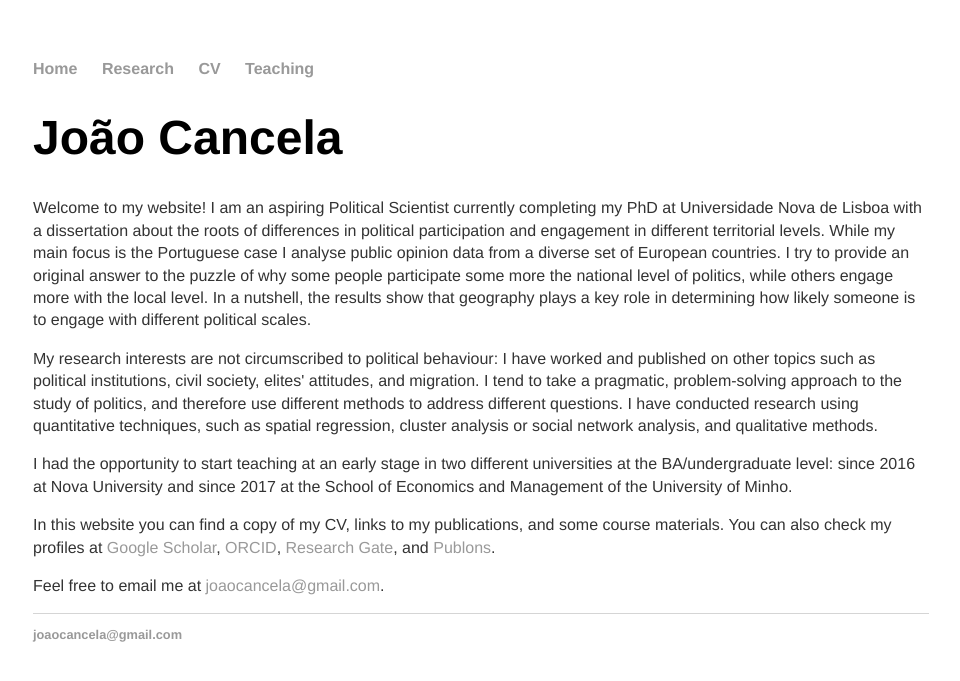
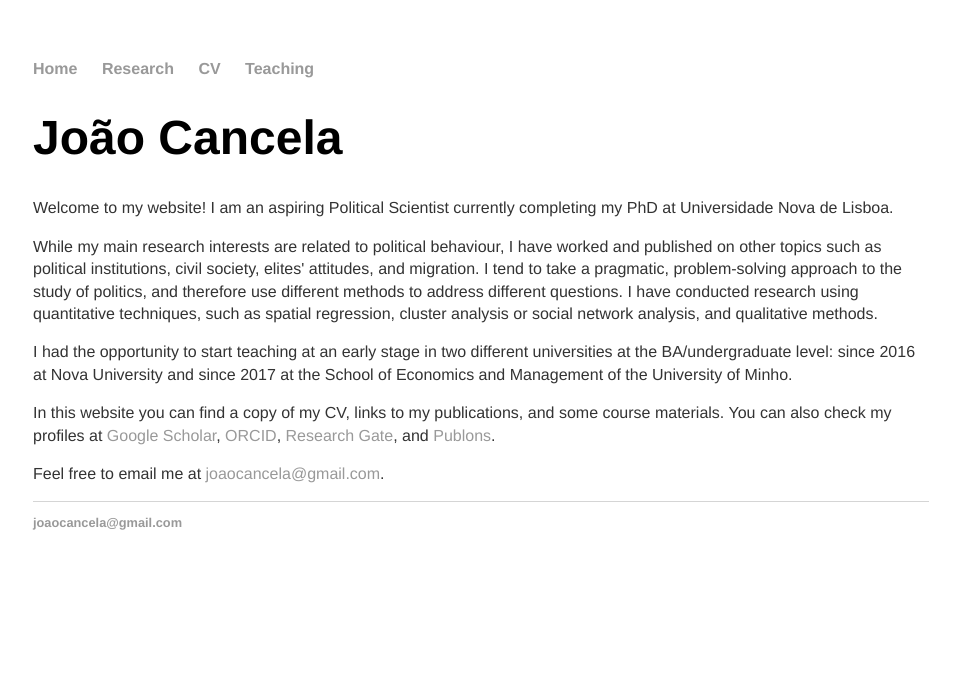
Before and after one commit to joaocancela/joaocancela.github.io, a Jekyll site: the page built from index.html, in a window 1280 px wide. Shown: the top 681 px of the page, without its empty margins (159-1119 px from the left). Built offline with Jekyll 4.4.1, drawn with Linux system fonts in a browser that asks for light colours.

Commit message:
Update index.html

```diff
--- a/index.html
+++ b/index.html
@@ -4,8 +4,8 @@
 ---
 <div class="blurb">
 	<h1>João Cancela</h1>
-	<p>Welcome to my website! I am an aspiring Political Scientist currently completing my PhD at Universidade Nova de Lisboa with a dissertation about the roots of differences in political participation and engagement in different territorial levels.  While my main focus is the Portuguese case I analyse public opinion data from a diverse set of European countries. I try to provide an original answer to the puzzle of why some people participate some more the national level of politics, while others engage more with the local level. In a nutshell, the results show that geography plays a key role in determining how likely someone is to engage with different political scales. </p>
-	<p> My research interests are not circumscribed to political behaviour: I have worked and published on other topics such as political institutions, civil society, elites' attitudes, and migration. I tend to take a pragmatic, problem-solving approach to the study of politics, and therefore use different methods to address different questions. I have conducted research using quantitative techniques, such as spatial regression, cluster analysis or social network analysis, and qualitative methods. </p>
+	<p>Welcome to my website! I am an aspiring Political Scientist currently completing my PhD at Universidade Nova de Lisboa. </p>
+	<p> While my main research interests are related to political behaviour, I have worked and published on other topics such as political institutions, civil society, elites' attitudes, and migration. I tend to take a pragmatic, problem-solving approach to the study of politics, and therefore use different methods to address different questions. I have conducted research using quantitative techniques, such as spatial regression, cluster analysis or social network analysis, and qualitative methods. </p>
 	<p>  I had the opportunity to start teaching at an early stage in two different universities at the BA/undergraduate level: since 2016 at Nova University and since 2017 at the School of Economics and Management of the University of Minho. </p>
 	<p> In this website you can find a copy of my CV, links to my publications, and some course materials. You can also check my profiles at <a href=https://scholar.google.com/citations?user=3uFaAyQAAAAJ&hl>Google Scholar</a>, <a href=https://orcid.org/0000-0002-5055-2060>ORCID</a>, <a href=https://www.researchgate.net/profile/Joao_Cancela > Research Gate</a>, and <a href=https://publons.com/researcher/1185891/joao-cancela/> Publons</a>.</p>
 	<p> Feel free to email me at <a href=mailto:joaocancela@gmail.com>joaocancela@gmail.com</a>.</p>
```
